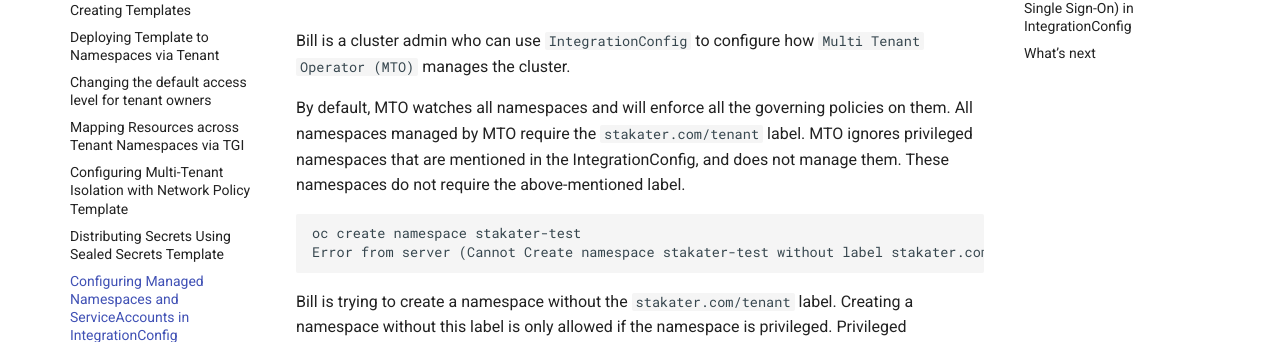
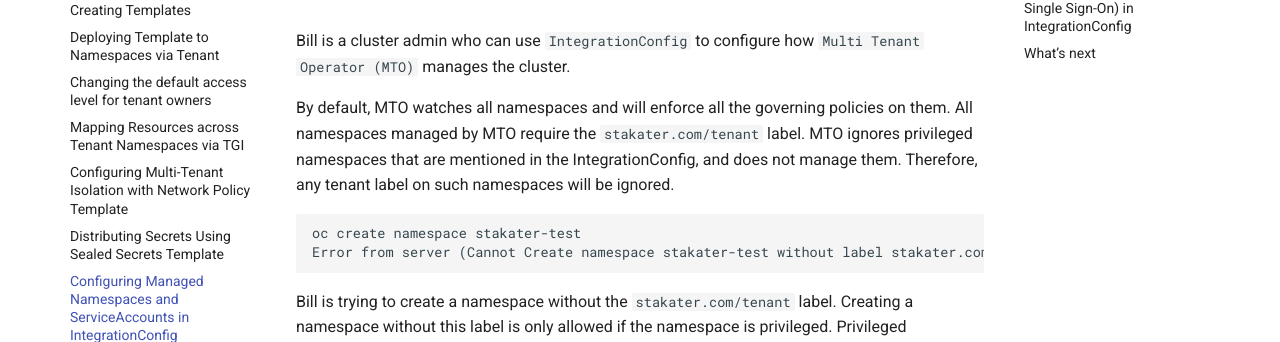
Before and after one commit to stakater/stakater-docs, an MkDocs documentation site: the page built from docs/content/sre/multi-tenant-operator/usecases/integrationconfig.md, in a window 1280 px wide and 900 px high. Shown: the part 242-584 px from the top of the window. Built offline with MkDocs 1.6.1 and Material for MkDocs 9.7.7, drawn with Linux system fonts in a browser that asks for light colours; comment, search, counter and statistics services are not loaded.

Commit message:
grammar fixes

````diff
--- a/docs/content/sre/multi-tenant-operator/usecases/integrationconfig.md
+++ b/docs/content/sre/multi-tenant-operator/usecases/integrationconfig.md
@@ -4,7 +4,7 @@ Bill is a cluster admin who can use `IntegrationConfig` to configure how `Multi
 
 By default, MTO watches all namespaces and will enforce all the governing policies on them.
 All namespaces managed by MTO require the `stakater.com/tenant` label.
-MTO ignores privileged namespaces that are mentioned in the IntegrationConfig, and does not manage them. These namespaces do not require the above-mentioned label.
+MTO ignores privileged namespaces that are mentioned in the IntegrationConfig, and does not manage them. Therefore, any tenant label on such namespaces will be ignored.
 
 ```bash
 oc create namespace stakater-test
````
Also changed, not shown: docs/content/sre/multi-tenant-operator/features.md (+1 -1 lines), docs/content/sre/multi-tenant-operator/integration-config.md (+3 -3 lines), docs/content/sre/multi-tenant-operator/usecases/custom-roles.md (+1 -1 lines).
